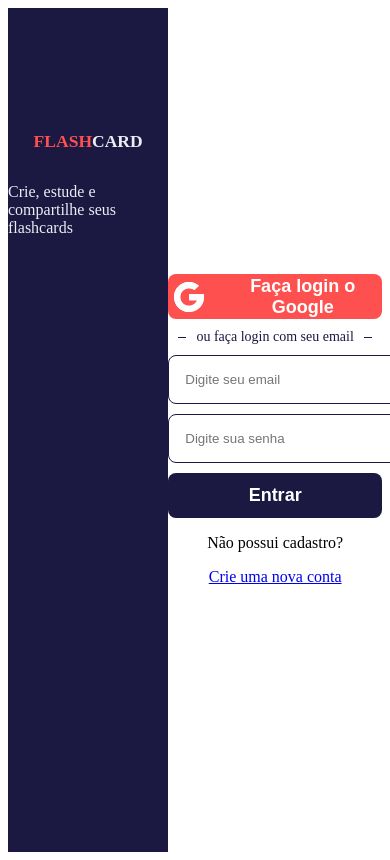
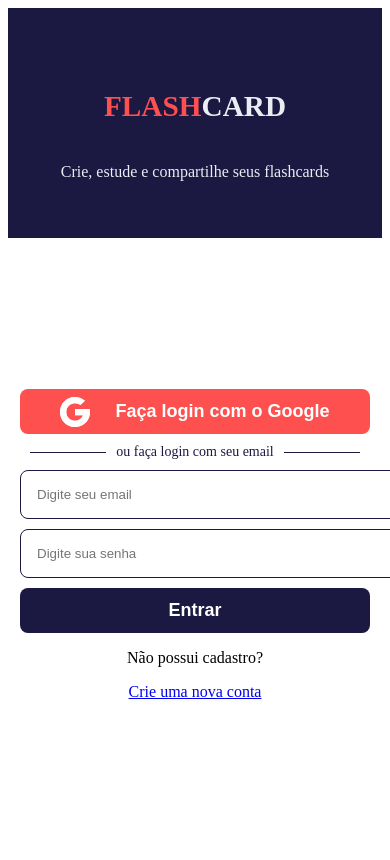
Before and after one commit to JPHV2002/FlashCard, a React (Create React App) app in the folder hosting/: page / in a window 390 px wide. Shown: the top 860 px of the page. Built offline with nearby package versions, Linux system fonts and the light colour scheme; no server answers; the HTML template or start-up script is replaced by a standard one.

Commit message:
Responsividade na tela de login

```diff
--- a/hosting/src/pages/Auth.tsx
+++ b/hosting/src/pages/Auth.tsx
@@ -30,7 +30,7 @@
                 <div className="main-content">
                     <button className="login-google" onClick = {handleNavigateToHome}>
                         <img src={googleIconImg} alt="Logo do Google"/>
-                        Faça login o Google
+                        Faça login com o Google
                     </button>
                     <div className="separator">ou faça login com seu email</div>
                     <form>
--- a/hosting/src/pages/Home.tsx
+++ b/hosting/src/pages/Home.tsx
@@ -51,7 +51,7 @@
                 <DeckList/>
             </aside>
             <main>
-
+                <h2>Main</h2>
             </main>
         </div>
     );
--- a/hosting/src/styles/auth.scss
+++ b/hosting/src/styles/auth.scss
@@ -2,6 +2,8 @@
     display: flex;
     align-items: stretch;
     height: 100vh;
+
+
 
     aside{
         display: flex;
@@ -20,6 +22,7 @@
             }
         }
         p{
+            //font-size: 1.5vw;
             margin-bottom: 60vh;
         }
     }
@@ -107,3 +110,20 @@
         }
     }
 }
+
+@media (max-width: 800px) {
+    #page-auth {
+        flex-direction: column;
+        aside{
+            justify-content:center;
+            align-items: center;
+            flex: 3;
+            #title{
+                font-size: 5vw;
+            }
+            p{
+                margin-bottom: 0;
+            }
+        }
+    }
+  }
--- a/hosting/src/styles/collectionList.scss
+++ b/hosting/src/styles/collectionList.scss
@@ -31,4 +31,32 @@
     border: none;
     border-bottom: 2px solid white;
     box-sizing: border-box;
-  }
+}
+
+@media (max-width: 800px) {
+    .item{
+        display: flex;
+        align-items: center;
+        justify-content: space-between;
+        margin-bottom: 8px;
+        margin-left: 15px;
+        font-size: 15px;
+        overflow-wrap: break-word;
+    }
+
+    button{
+        margin-left:15px;
+        border:none;
+        cursor: pointer;
+        img{
+            margin-right: 20px;
+            height: 20px;
+        }
+    }
+    input[type=text] {
+        margin-left:4px;
+        font-size: 15px;
+        overflow-wrap: break-word;
+        width: 100%;
+    }
+}
--- a/hosting/src/styles/home.scss
+++ b/hosting/src/styles/home.scss
@@ -47,3 +47,43 @@
         }
     }
 }
+
+@media (max-width: 800px) {
+    #page-home {
+        header{
+            height: 60px;
+            #title{
+                font-size: 12px;
+            }
+            #user-id{
+                label{
+                    font-size: 18px;
+                }
+                img{
+                    height:35px;
+                }
+            }
+        }
+        aside{
+            margin-left: 15px;
+            border-radius: 12px;
+            float: left;
+            justify-content: center;
+            min-width: 150px;
+            width: 20%;
+            height: 90%;
+            background-color: #12102d;
+            h2{
+                font-size: 18px;
+                margin-top: 5px;
+                margin-bottom: 20px;
+                text-align: center;
+                font-weight: 400;
+            }
+
+            img{
+                height:15px;
+            }
+        }
+    }
+  }
```
